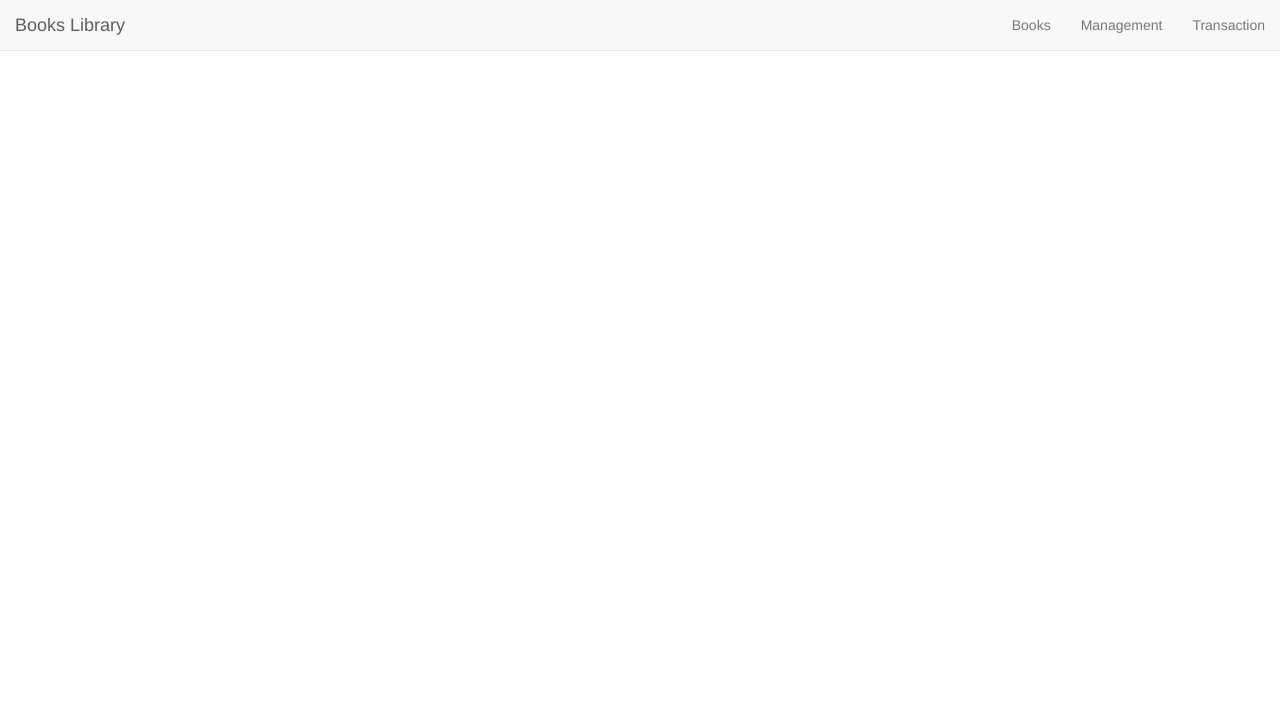
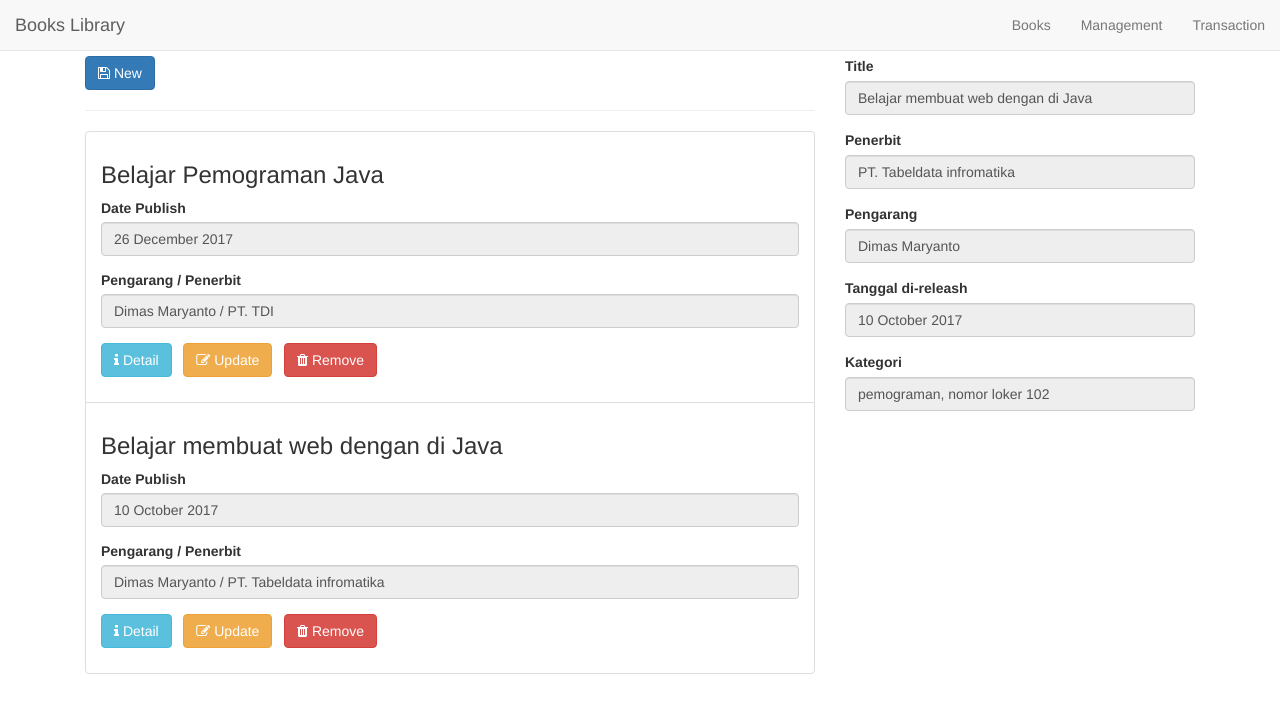
Before and after one commit to dimMaryanto93/ng5-router-example, an Angular app: page /books/view/1 in a window 1280 px wide. Before the commit this address led to /. Shown: the top 712 px of the page. Built offline with nearby package versions, Linux system fonts and the light colour scheme.

Commit message:
add form book item & user childern router to move between item of books

```diff
--- a/src/app/book.service.ts
+++ b/src/app/book.service.ts
@@ -11,4 +11,8 @@ export class BookService {
   get books(): Book[] {
     return this._books.slice();
   }
+
+  book(index: number): Book {
+    return this._books[index];
+  }
 }
--- a/src/app/books/book-item/book-item.component.html
+++ b/src/app/books/book-item/book-item.component.html
@@ -1,3 +1,20 @@
-<p>
-  book-item works!
-</p>
+<div class="form-group">
+  <label>Title</label>
+  <input type="text" readonly [value]="book.title" class="form-control">
+</div>
+<div class="form-group">
+  <label>Penerbit</label>
+  <input type="text" readonly [value]="book.penerbit" class="form-control">
+</div>
+<div class="form-group">
+  <label>Pengarang</label>
+  <input type="text" readonly [value]="book.pengarang" class="form-control">
+</div>
+<div class="form-group">
+  <label>Tanggal di-releash</label>
+  <input type="text" readonly [value]="book.publishDate | date: 'dd MMMM YYYY'" class="form-control">
+</div>
+<div class="form-group">
+  <label>Kategori</label>
+  <input type="text" readonly [value]="book.category ? book.category.name + ', nomor loker ' + book.category.nomorLoker : null" class="form-control">
+</div>
--- a/src/app/books/book-item/book-item.component.ts
+++ b/src/app/books/book-item/book-item.component.ts
@@ -1,15 +1,30 @@
-import { Component, OnInit } from '@angular/core';
+import {Component, OnDestroy, OnInit} from '@angular/core';
+import {Book} from '../../book.model';
+import {ActivatedRoute, Params, Route} from '@angular/router';
+import {Subscription} from 'rxjs/Subscription';
+import {BookService} from '../../book.service';
 
 @Component({
   selector: 'app-book-item',
   templateUrl: './book-item.component.html',
   styleUrls: ['./book-item.component.css']
 })
-export class BookItemComponent implements OnInit {
+export class BookItemComponent implements OnInit, OnDestroy {
 
-  constructor() { }
+  book: Book = new Book(null, null, null, null, null, null);
+  private paramsSubscribe: Subscription;
+
+  constructor(private router: ActivatedRoute, private bookService: BookService) {
+  }
 
   ngOnInit() {
+    this.paramsSubscribe = this.router.params.subscribe((data: Params) => {
+      this.book = this.bookService.book(+data['id']);
+    });
+  }
+
+  ngOnDestroy(): void {
+    this.paramsSubscribe.unsubscribe();
   }
 
 }
--- a/src/app/books/books.component.html
+++ b/src/app/books/books.component.html
@@ -1,10 +1,13 @@
+<div class="row">
+  <div class="container">
+    <div class="col-md-8">
       <button class="btn btn-primary">
         <i class="fa fa-save"></i>
         New
       </button>
       <hr/>
       <ul class="list-group">
-  <li class="list-group-item" *ngFor="let book of list">
+        <li class="list-group-item" *ngFor="let book of list; let idx = index;">
           <div class="list-group-item-heading"><h3>{{book.title}}</h3></div>
           <div class="list-group-item-text">
             <div class="form-group">
@@ -16,6 +19,11 @@
               <input type="text" disabled value="{{book.pengarang + ' / '+ book.penerbit}}" class="form-control">
             </div>
             <div class="form-group">
+              <a class="btn btn-info" [routerLink]="['view', idx]">
+                <i class="fa fa-info"></i>
+                Detail
+              </a>
+              &nbsp;
               <button class="btn btn-warning">
                 <i class="fa fa-edit"></i>
                 Update
@@ -29,3 +37,9 @@
           </div>
         </li>
       </ul>
+    </div>
+    <div class="col-md-4">
+      <router-outlet></router-outlet>
+    </div>
+  </div>
+</div>
```
Also changed, not shown: src/app/app-router.module.ts (+10 -1 lines). Lines whose indentation alone changed are shown as unchanged.
